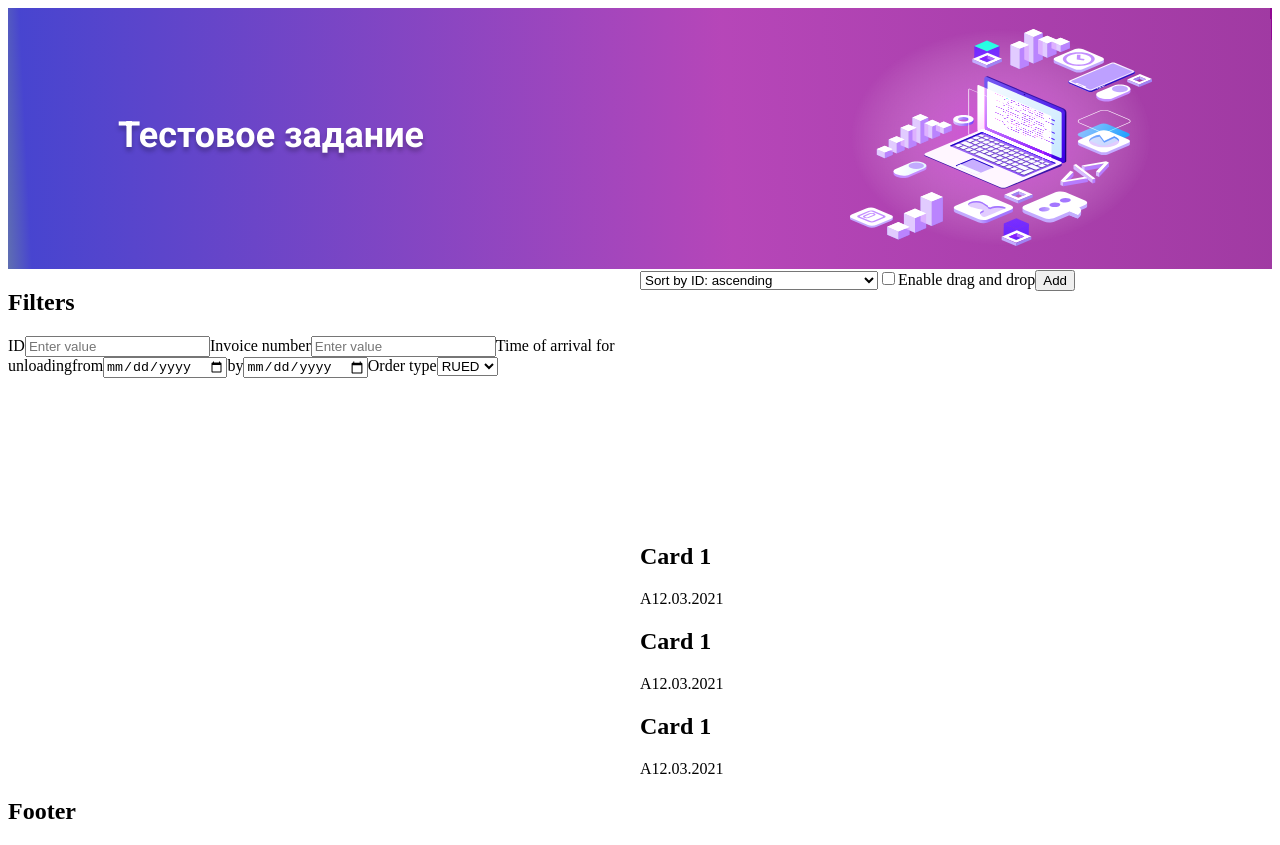
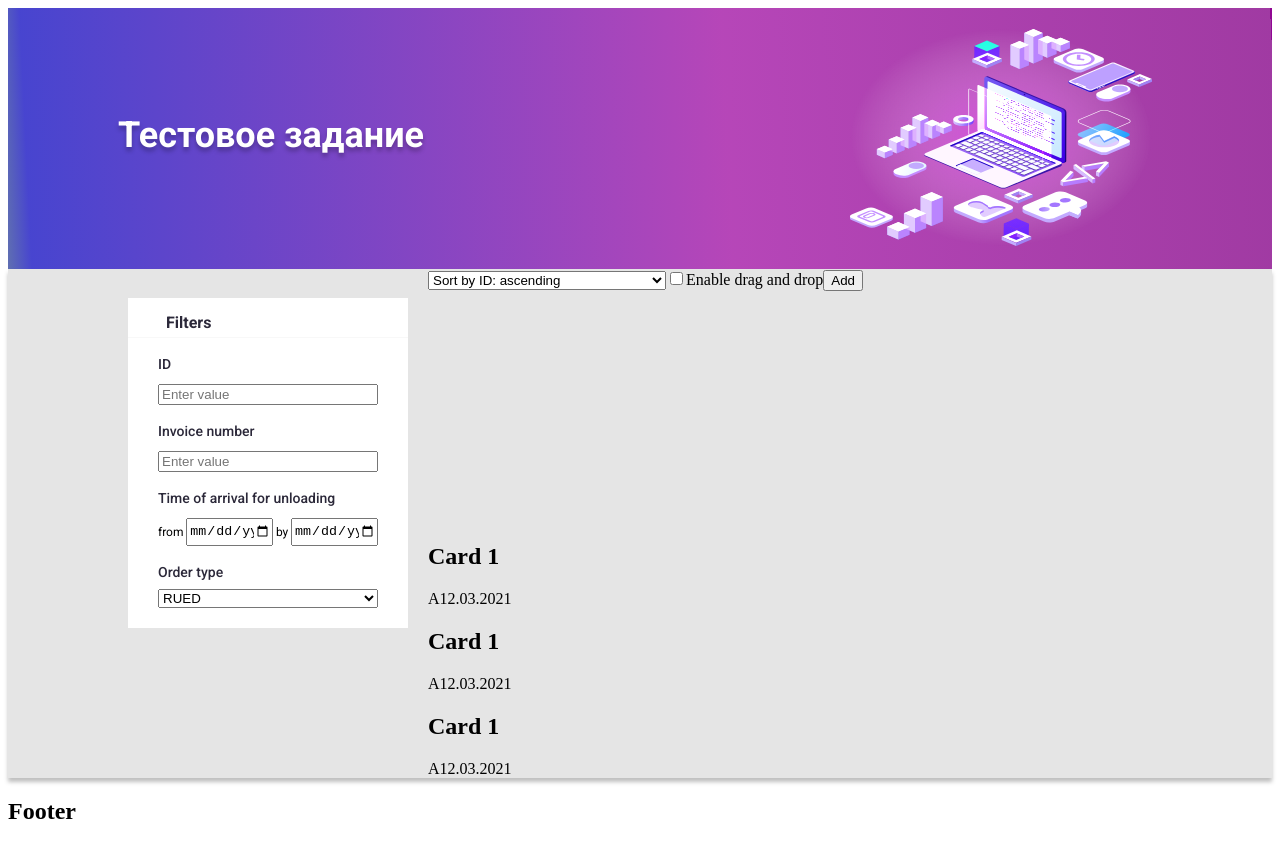
Before and after one commit to ChewbyIrinine/ksk-test-project, a React (Create React App) app: page / in a window 1280 px wide. Built offline with nearby package versions, Linux system fonts and the light colour scheme.

Commit message:
Stylized filters

```diff
--- a/public/index.html
+++ b/public/index.html
@@ -5,8 +5,9 @@
 		<meta name="viewport" content="width=device-width, initial-scale=1" />
 		<title>KSK Test</title>
 		<link rel="preconnect" href="https://fonts.gstatic.com" />
+		<link rel="preconnect" href="https://fonts.gstatic.com" />
 		<link
-			href="https://fonts.googleapis.com/css2?family=Roboto:wght@700&display=swap"
+			href="https://fonts.googleapis.com/css2?family=Roboto:wght@400;500;700&display=swap"
 			rel="stylesheet"
 		/>
 	</head>
--- a/src/App/App.css
+++ b/src/App/App.css
@@ -1,4 +1,4 @@
-.text {
+.app-text {
 	margin: 0;
 	font-family: "Roboto", sans-serif;
 	font-style: normal;
@@ -29,7 +29,7 @@
 	position: absolute;
 	top: 106px;
 	left: 110px;
-	font-weight: bold;
+	font-weight: 700;
 	font-size: 36px;
 	line-height: 42px;
 	color: white;
@@ -58,13 +58,20 @@
 	grid-area: footer;
 }
 
-.central-content {
+.content {
+	background-color: white;
+	padding-left: calc(50% - 720px);
+	padding-right: calc(50% - 720px);
+	background-color: white;
+}
+
+.content__center {
 	display: grid;
 	grid-auto-rows: 1fr 1fr;
-	grid-template-columns: 1fr 1fr;
+	grid-template-columns: min-content 1fr;
 	grid-template-areas:
 		"filters sorting"
 		"filters cards-field";
-	padding-left: calc(50% - 720px);
-	padding-right: calc(50% - 720px);
+	background-color: #e5e5e5;
+	box-shadow: 0px 4px 4px rgba(0, 0, 0, 0.25);
 }
--- a/src/App/App.js
+++ b/src/App/App.js
@@ -15,19 +15,21 @@ export default class App extends React.Component {
 			<div className="app">
 				<header className="header">
 					<div className="header__center">
-						<h1 className="text header__label">Тестовое задание</h1>
+						<h1 className="app-text header__label">
+							Тестовое задание
+						</h1>
 						<img className="header__image" src={Logo} alt="Logo" />
 					</div>
 				</header>
-				<div className="central-content">
-					<div className="filters">
+				<div className="content">
+					<div className="content__center">
 						<Filters />
-					</div>
-					<div className="sorting">
-						<Sorting />
-					</div>
-					<div className="cards-field">
-						<CardsField />
+						<div className="sorting">
+							<Sorting />
+						</div>
+						<div className="cards-field">
+							<CardsField />
+						</div>
 					</div>
 				</div>
 				<div className="footer">
--- a/src/Filters/Filters.css
+++ b/src/Filters/Filters.css
@@ -0,0 +1,72 @@
+.filters {
+	height: 330px;
+	width: 280px;
+	background-color: white;
+	margin-top: 29px;
+	margin-left: 120px;
+	margin-right: 20px;
+}
+
+.filters-text {
+	margin: 0;
+	font-family: "Roboto", sans-serif;
+	font-style: normal;
+}
+
+.filters__heading {
+	padding-top: 15px;
+	padding-bottom: 5px;
+	border-bottom: 1px solid #f8f8f8;
+}
+
+.filters__heading-label {
+	font-weight: 700;
+	font-size: 16px;
+	line-height: 19px;
+	color: #2b2839;
+	margin-left: 38px;
+}
+
+.filters__content {
+	padding: 17px 30px 0;
+}
+
+.filters__content-label {
+	font-weight: 500;
+	font-size: 14px;
+	line-height: 16px;
+	color: #2b2839;
+}
+
+.filters__input {
+	box-sizing: border-box;
+	width: 100%;
+	margin-top: 11px;
+	margin-bottom: 17px;
+}
+
+.filters__date {
+	display: flex;
+	align-items: center;
+	justify-content: space-between;
+	margin-top: 11px;
+    margin-bottom: 17px;
+}
+
+.filters__content-label--date {
+	font-weight: 400;
+	font-size: 12px;
+	line-height: 14px;
+	color: #000000;
+}
+
+.filters__date-input {
+	height: 24px;
+	width: 82px;
+}
+
+.filters__select {
+	width: 100%;
+    margin-top: 8px;
+    margin-bottom: 20px;
+}
--- a/src/Filters/Filters.js
+++ b/src/Filters/Filters.js
@@ -1,24 +1,52 @@
 import React from "react";
+
+import "./Filters.css";
 
 const Filters = () => {
 	return (
-		<div>
-			<h2>Filters</h2>
-			<label>ID</label>
-			<input type="text" placeholder="Enter value"></input>
-			<label>Invoice number</label>
-			<input type="text" placeholder="Enter value"></input>
-			<label>Time of arrival for unloading</label>
-			<label>from</label>
-			<input type="date"></input>
-			<label>by</label>
-			<input type="date"></input>
-			<label>Order type</label>
-			<select>
-				<option>RUED</option>
-				<option>RUEX</option>
-				<option>RUSG</option>
-			</select>
+		<div className="filters">
+			<div className="filters__heading">
+				<h2 className="filters-text filters__heading-label">Filters</h2>
+			</div>
+			<div className="filters__content">
+				<label className="filters-text filters__content-label">
+					ID
+				</label>
+				<input
+					className="filters__input"
+					type="text"
+					placeholder="Enter value"
+				></input>
+				<label className="filters-text filters__content-label">
+					Invoice number
+				</label>
+				<input
+					className="filters__input"
+					type="text"
+					placeholder="Enter value"
+				></input>
+				<label className="filters-text filters__content-label">
+					Time of arrival for unloading
+				</label>
+				<div className="filters__date">
+					<label className="filters-text filters__content-label--date">
+						from
+					</label>
+					<input className="filters__date-input" type="date"></input>
+					<label className="filters-text filters__content-label--date">
+						by
+					</label>
+					<input className="filters__date-input" type="date"></input>
+				</div>
+				<label className="filters-text filters__content-label">
+					Order type
+				</label>
+				<select className="filters__select">
+					<option>RUED</option>
+					<option>RUEX</option>
+					<option>RUSG</option>
+				</select>
+			</div>
 		</div>
 	);
 };
```
